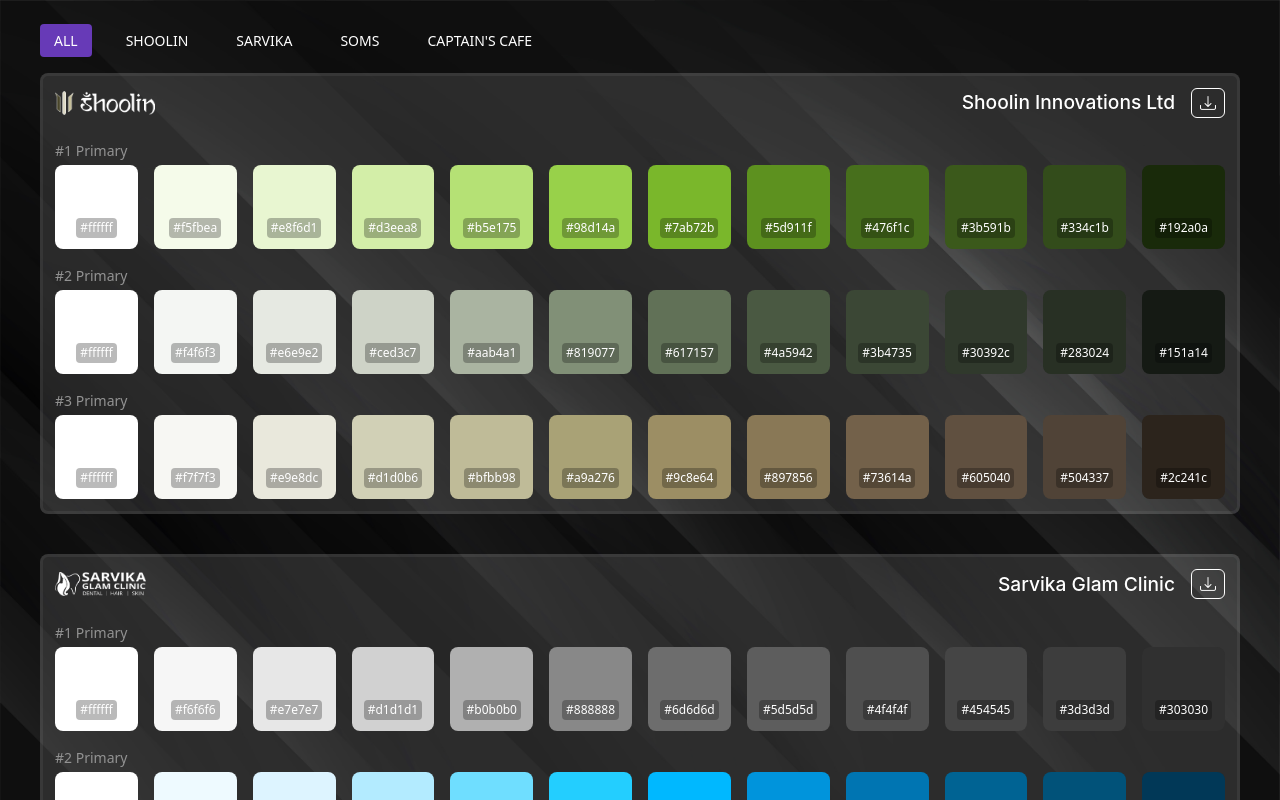
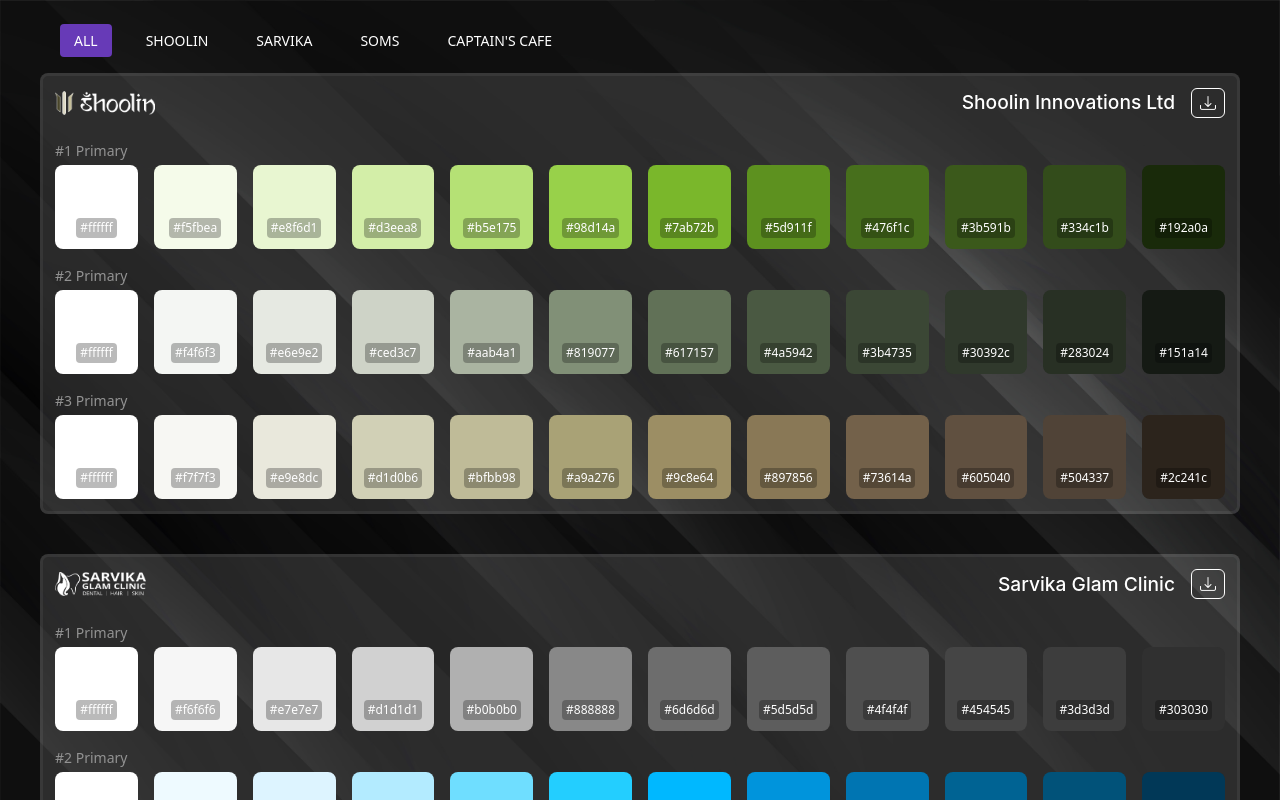
Before and after one commit to chandankumarpanigrahi/Color-Palette, a plain HTML site: page index.html in a window 1280 px wide. Drawn offline with nearby package versions, Linux system fonts and the light colour scheme.

Commit message:
CSS Updated

```diff
--- a/assets/css/style.css
+++ b/assets/css/style.css
@@ -141,8 +141,9 @@
 
 .all_brands{
     flex-wrap: nowrap !important;
-    width: fit-content !important;
+    width: 100% !important;
     overflow-x: scroll !important;
+    margin-left: 0 !important;
     /* position: fixed;
     top: 10px;
     left: 180px;
```
